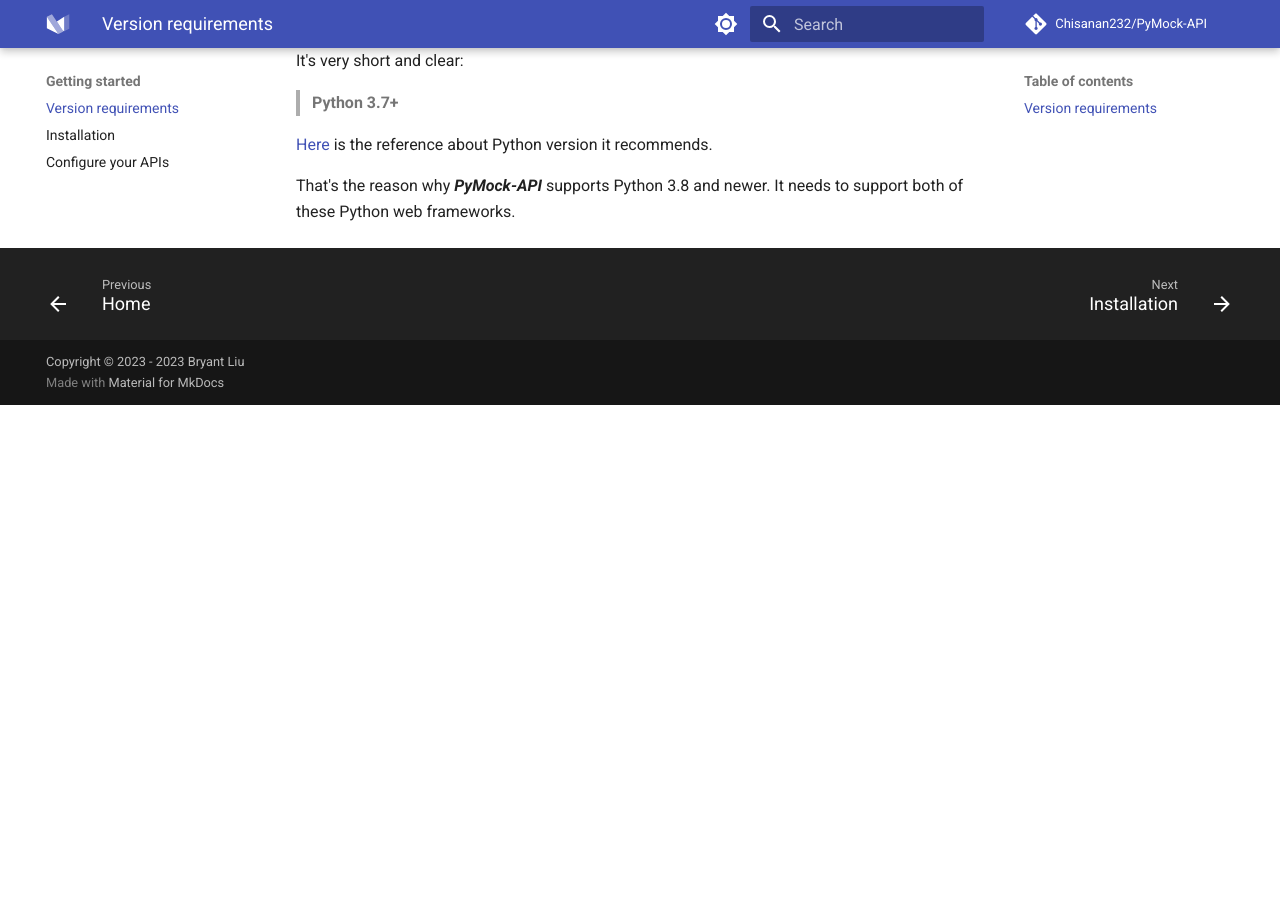
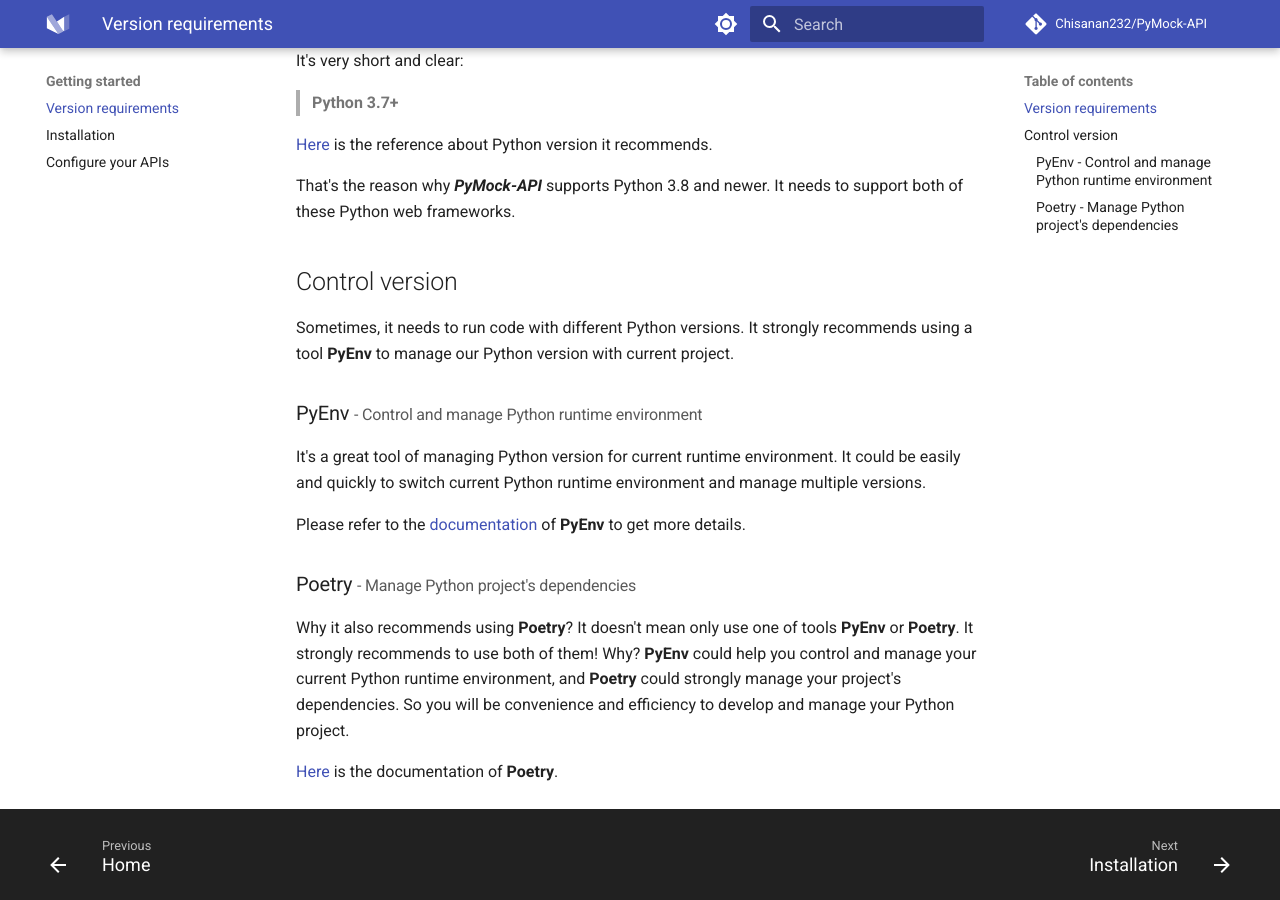
Before and after one commit to Chisanan232/PyMock-Server, an MkDocs documentation site: the page built from docs/getting-started/version-requirements.md, in a window 1280 px wide and 900 px high, scrolled down 715 px. Built offline with MkDocs 1.6.1 and Material for MkDocs 9.7.7, drawn with Linux system fonts in a browser that asks for light colours; comment, search, counter and statistics services are not loaded; before the commit the page ends 1120 px from its top, so only the background shows below that.

Commit message:
Add section about controlling and managing Python versions.

```diff
--- a/docs/getting-started/version-requirements.md
+++ b/docs/getting-started/version-requirements.md
@@ -2,6 +2,7 @@
 
 Actually, **_PyMock-API_** is a Python package which provides command line tool. So it still needs to install a Python
 package to activate the command line feature.
+
 
 ## Version requirements
 
@@ -28,3 +29,25 @@ It's very short and clear:
 [Here](https://fastapi.tiangolo.com/lo/#requirements) is the reference about Python version it recommends.
 
 That's the reason why **_PyMock-API_** supports Python 3.8 and newer. It needs to support both of these Python web frameworks.
+
+
+## Control version
+
+Sometimes, it needs to run code with different Python versions. It strongly recommends using a tool **PyEnv** to manage
+our Python version with current project.
+
+### PyEnv <small>- Control and manage Python runtime environment</small>
+
+It's a great tool of managing Python version for current runtime environment. It could be easily and quickly to switch current
+Python runtime environment and manage multiple versions.
+
+Please refer to the [documentation](https://github.com/pyenv/pyenv) of **PyEnv** to get more details.
+
+### Poetry <small>- Manage Python project's dependencies</small>
+
+Why it also recommends using **Poetry**? It doesn't mean only use one of tools **PyEnv** or **Poetry**. It strongly recommends
+to use both of them! Why? **PyEnv** could help you control and manage your current Python runtime environment, and **Poetry**
+could strongly manage your project's dependencies. So you will be convenience and efficiency to develop and manage your Python
+project.
+
+[Here](https://python-poetry.org/docs/) is the documentation of **Poetry**.
```
